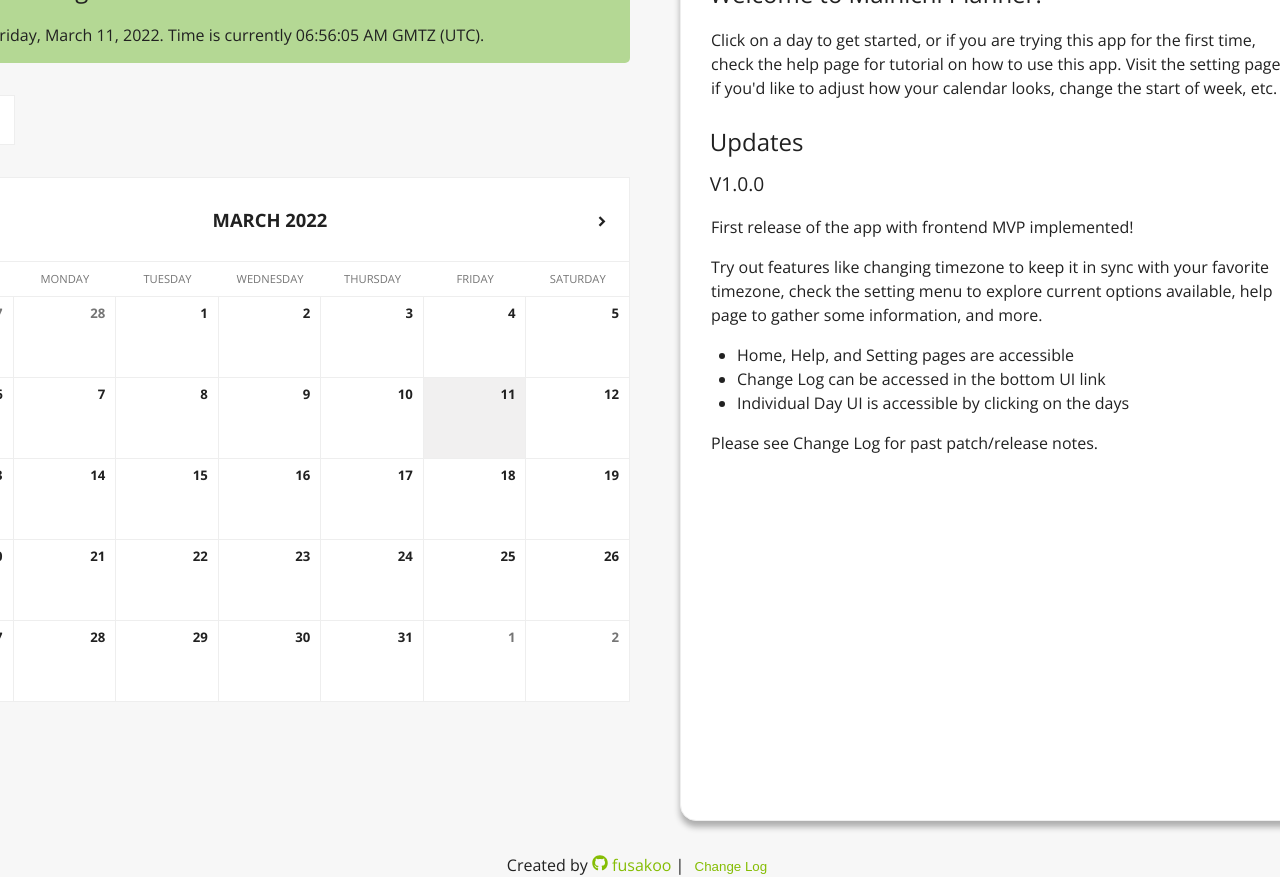
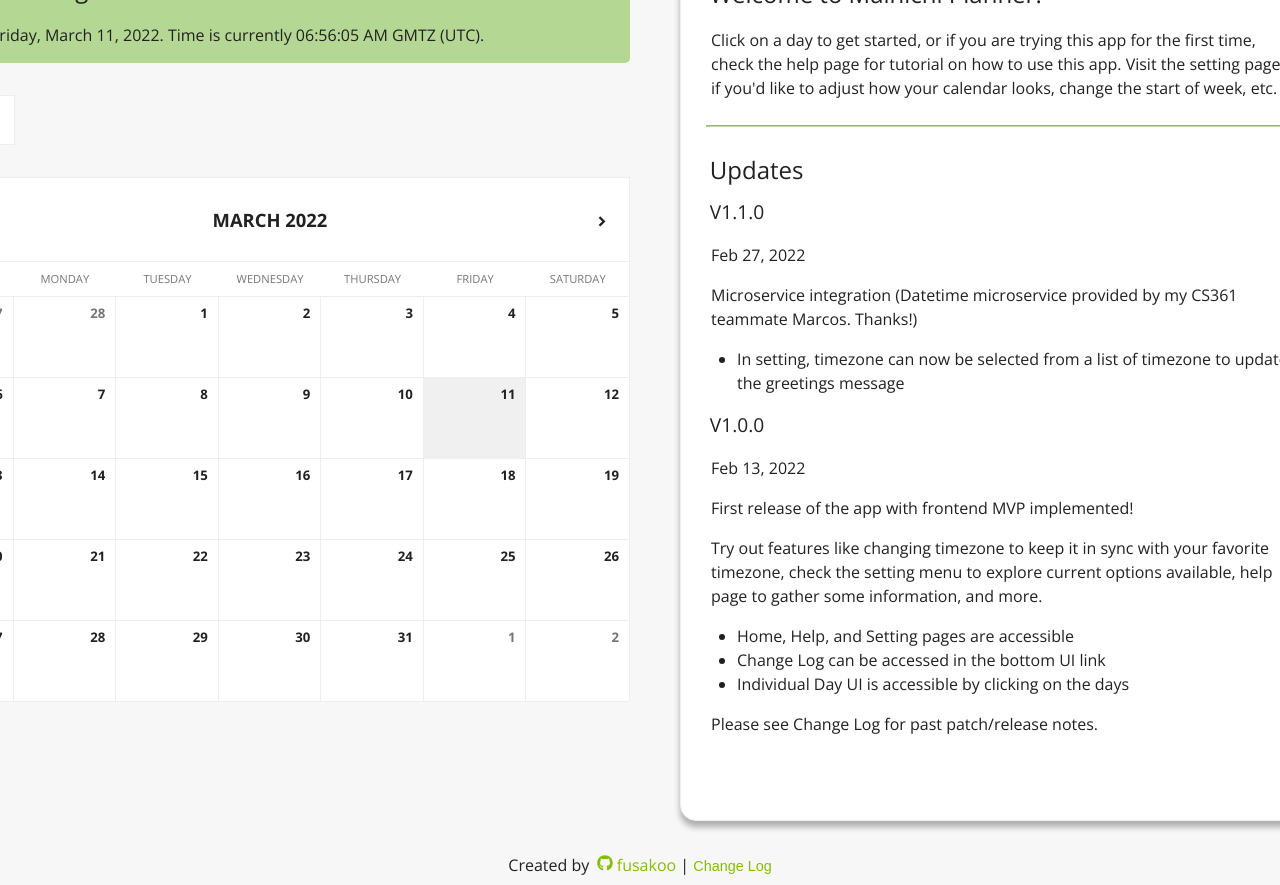
Before and after one commit to fusakoo/mainichi-planner, a React (Create React App) app in the folder mainichi-frontend/: page / in a window 1280 px wide. Shown: the part 260-1145 px from the top of the page. Built offline with nearby package versions, Linux system fonts and the light colour scheme.

Commit message:
Update the change log and update some CSS

```diff
--- a/mainichi-frontend/src/App.css
+++ b/mainichi-frontend/src/App.css
@@ -66,7 +66,7 @@
   --sub-color: #F57C00;
   --logo-color: #FFFFFF;
   --text-color: #212121;
-  --text-color-light: #757575;
+  --text-color-light: #383838;
   --border-color: #FFE0B2;
   --bg-color: #E64A19;
   --mainbg-color: white;
@@ -88,6 +88,8 @@
     background: var(--mainbg-color);
     position: relative;
 }
+
+/* HEADER */
 
 header {
   display: flex;
@@ -154,6 +156,8 @@ header #logo .icon {
   padding-right: .25em;
 }
 
+/* MAIN */
+
 main {
   display: flex;
   align-items: center;
@@ -179,6 +183,7 @@ main {
 
 .footnote {
   font-size: 1em;
+  color: var(--text-color-light);
 }
 
 /* GRID - CALENDAR */
@@ -582,11 +587,13 @@ main {
 
 footer {
   text-align: center;
+  padding-bottom: 0.5em;
 }
 
 footer a {
   color: var(--main-color);
   text-decoration: none;
+  padding-left: 0.2em;
 }
 
 footer a:visited {
@@ -600,4 +607,6 @@ footer .link-button {
   cursor: pointer;
   line-height: 1;
   color: var(--main-color);
+  font-size: 0.9em;
+  padding: 0;
 }
--- a/mainichi-frontend/src/components/ChangeLog.js
+++ b/mainichi-frontend/src/components/ChangeLog.js
@@ -9,25 +9,20 @@ class Changelog extends React.Component {
           <button className='close-button' onClick={this.props.displayLog}>Close X</button>
           <div className='logs'>
             <div className='log'>
+              <h3>V1.1.0</h3>
+              <p>Feb 27, 2022</p>
+              <p>Microservice integration (Datetime microservice provided by my CS361 teammate Marcos. Thanks!)</p>
+              <ul>
+                <li>In setting, timezone can now be selected from a list of timezone to update the greetings message</li>
+              </ul>
               <h3>V1.0.0</h3>
+              <p>Feb 13, 2022</p>
               <p>The very first release of the Mainichi Planner app!<br/>Here are some of the key features:</p>
               <ul>
                 <li>Home, Help, and Setting pages are accessible</li>
                 <li>Change Log can be accessed in the bottom UI link</li>
                 <li>Individual Day UI is accessible by clicking on the days</li>
               </ul>
-              <h3>V0.0.2</h3>
-              <p>
-                Below are random wall of texts to showcase the scrollable change log.
-              </p>
-              <h3>V0.0.1</h3>
-              <p>
-                Lorem ipsum dolor sit amet, consectetur adipiscing elit. Quisque eget sem ac erat pellentesque ornare ac vitae augue. Nulla sed vehicula lectus. Sed hendrerit velit id turpis euismod, sed gravida mauris pretium. Nam ex turpis, porttitor et placerat quis, hendrerit sit amet urna. Donec ac enim eu massa pellentesque interdum non a elit. Nulla malesuada venenatis purus sit amet sollicitudin. Etiam id ex eu urna venenatis ultricies. Vivamus blandit elementum mi in vehicula. Phasellus non est eu metus pretium rutrum a non nibh. Vivamus dignissim justo ante, a blandit tellus ullamcorper vel. Sed dictum justo sed diam volutpat porta. Fusce consectetur ex nisi, id sagittis orci pharetra quis. Praesent iaculis libero quam, vel malesuada turpis rhoncus vel. Phasellus feugiat ornare felis sed commodo. Aenean et odio nec nisl faucibus molestie vitae non lectus. Proin congue elementum arcu a pharetra.
-              </p>
-              <h3>V0.0.0</h3>
-              <p>
-                Aliquam erat volutpat. Pellentesque efficitur leo erat, in porta justo blandit id. Ut in nisl justo. Morbi a velit varius, posuere nunc eleifend, interdum lorem. Praesent id volutpat odio, vel sagittis velit. Vivamus ac vehicula nunc, non efficitur purus. Integer vitae neque quam. Aenean auctor euismod mi, vel ultricies augue fringilla vel. Nulla quis fringilla tellus, a eleifend nulla. Aenean posuere ligula a sapien consequat, eu ultrices quam pretium. Mauris nibh lacus, venenatis nec mi eget, ultrices vulputate ligula. Sed nec lacus suscipit, eleifend magna quis, rutrum justo. Donec in luctus nisl. Morbi sollicitudin varius massa quis bibendum.
-              </p>
             </div>
           </div>
         </div>
--- a/mainichi-frontend/src/components/Help.js
+++ b/mainichi-frontend/src/components/Help.js
@@ -47,7 +47,11 @@ function Help() {
           </ul>
           <hr/>
           <h2 className='section-header'>Feedbacks?</h2>
-          <p>Please feel free to shoot an email to <a href = "mailto: test123@testmail.com">test123@testmail.com</a> for any feedback/suggestion/etc.!</p>
+          <p>
+            For any feedback/suggestion/etc., please feel free raise an issue to
+            this project's <a href = "https://github.com/fusakoo/mainichi-planner/issues"> Github</a>.
+            Thank you for your support!
+          </p>
         </div>
       </div>
     </>
--- a/mainichi-frontend/src/components/Home.js
+++ b/mainichi-frontend/src/components/Home.js
@@ -1,7 +1,6 @@
 import React from 'react';
 
 function Home() {
-  // const location = useLocation();
   return (
     <>
       <div className='content'>
@@ -13,8 +12,16 @@ function Home() {
             check the help page for tutorial on how to use this app. Visit the setting page
             if you'd like to adjust how your calendar looks, change the start of week, etc.
           </p>
+          <hr/>
           <h2 className='section-header'>Updates</h2>
+          <h3 className='subsec-header'>V1.1.0</h3>
+          <p>Feb 27, 2022</p>
+          <p>Microservice integration (Datetime microservice provided by my CS361 teammate Marcos. Thanks!)</p>
+          <ul>
+            <li>In setting, timezone can now be selected from a list of timezone to update the greetings message</li>
+          </ul>
           <h3 className='subsec-header'>V1.0.0</h3>
+          <p>Feb 13, 2022</p>
           <p>
             First release of the app with frontend MVP implemented!
           </p>
--- a/mainichi-frontend/src/components/Setting.js
+++ b/mainichi-frontend/src/components/Setting.js
@@ -107,9 +107,9 @@ class Setting extends React.Component {
         <div className='content'>
           <h1 className='page-header'>Setting</h1>
           <div className='text-content'>
-            <h2 className='section-header'>Select Timezone</h2>
+            <h2 className='section-header'>General Setting</h2>
             <form onSubmit={this.submitSetting}>
-              <span className='footnote'>Select the timezone you'd like to select.</span>
+              <span className='footnote'>Select the options you'd like to make the change.</span>
               {/* <label>Font Size: </label>
               <select id='font-size' name='font-size' defaultValue='medium'>
                 <option value='small'>Small</option>
```
